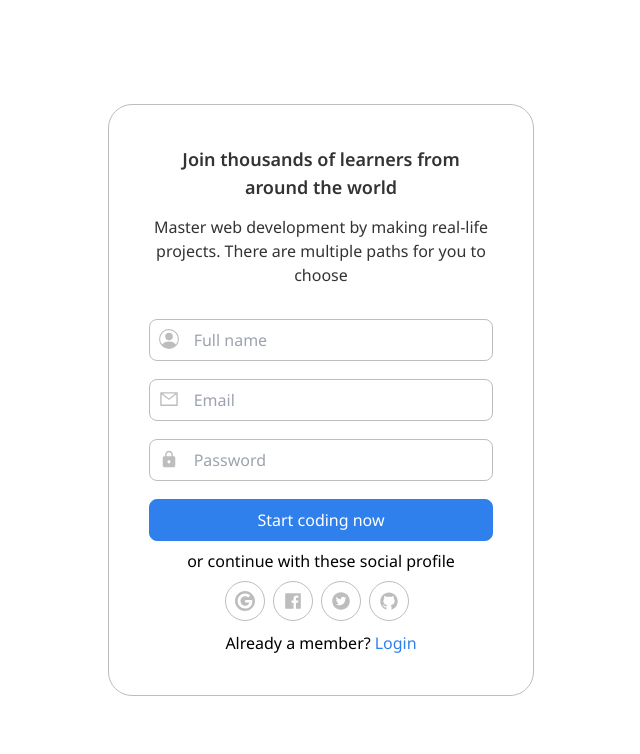
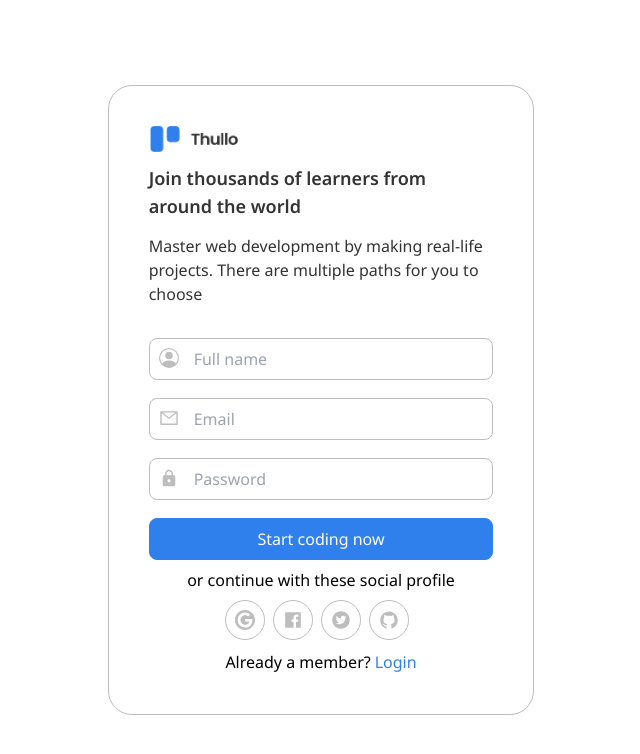
Before and after one commit to whalewalker/thullo-web, a React (Create React App) app: page /sign-up in a window 1280 px wide. Shown: the top 754 px of the page, without its empty margins (319-959 px from the left). Built offline with nearby package versions, Linux system fonts and the light colour scheme.

Commit message:
refactor sign up page

```diff
--- a/src/Pages/SignUp.tsx
+++ b/src/Pages/SignUp.tsx
@@ -1,16 +1,19 @@
 import { Link } from "react-router-dom";
-import SignUpForm from "../components/SIgnUpForm/SignUpForm";
+import SignUpForm from "../components/SignUpForm/SignUpForm";
 import MediaIcons from "../components/Utils/MediaIcons/MediaIcons";
+import ThulloLogo from "../asset/img/thullo-logo.png";
 
 function SignUp() {
   return (
     <section className="flex justify-center items-center h-screen">
       <div className="w-1/3 border border-color-border rounded-3xl p-10 sm:w-full sm:border-0  lg:p-6 md:w-3/5 lg:w-1/2 xl:w-2/5">
-        <div className="text-center text-text-p-color">
+        <img src={ThulloLogo} alt="thullo-logo" className="w-24 pb-3 cursor-pointer"/>
+        <div className="text-left text-text-p-color">
           <h2 className=" text-lg font-semibold">
-            Join thousands of learners from around the world
+            Join thousands of learners from
+            around the world
           </h2>
-          <p className="my-3.5 text-base">
+          <p className="my-3.5 text-base text-left">
             Master web development by making real-life projects. There are
             multiple paths for you to choose
           </p>
--- a/src/components/SignUpForm/SignUpForm.tsx
+++ b/src/components/SignUpForm/SignUpForm.tsx
@@ -26,7 +26,6 @@ function SignUpForm() {
   });
 
   const onSubmit: SubmitHandler<FormData> = (data) => {
-    console.log(data);
     reset({
       fullName: "",
       email: "",
@@ -35,7 +34,7 @@ function SignUpForm() {
   };
 
   return (
-    <form onSubmit={handleSubmit(onSubmit)} className="mt-8">
+    <form onSubmit={handleSubmit(onSubmit)} className="mt-8" noValidate>
       <InputComponent
         placeholder={"Full name"}
         type={"text"}
```
Also changed, not shown: src/components/Utils/MediaIcons/MediaIcons.tsx (+3 -4 lines).
